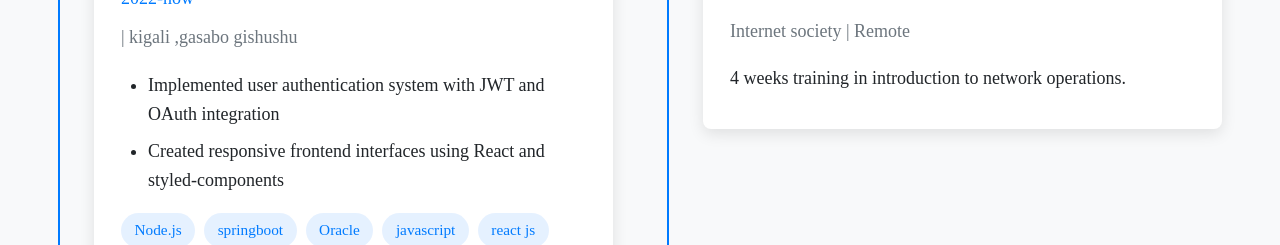
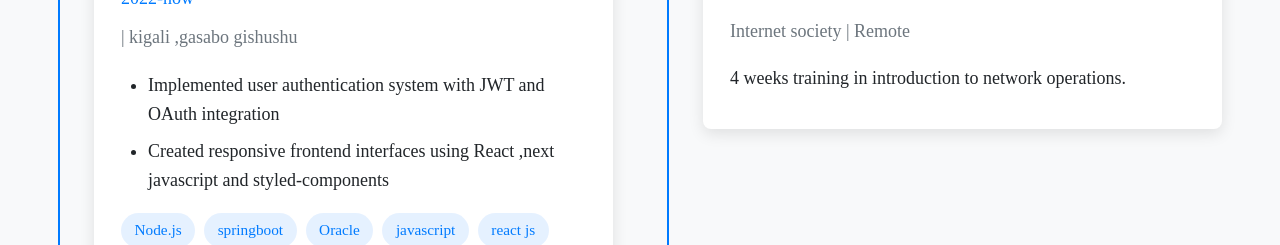
Before and after one commit to Alaindeve1/portfolio-website, a React (Create React App) app: page /experience in a window 1280 px wide. Shown: the part 960-1205 px from the top of the page. Built offline with nearby package versions, Linux system fonts and the light colour scheme.

Commit message:
updated information on work experience

```diff
--- a/src/pages/Experience.jsx
+++ b/src/pages/Experience.jsx
@@ -24,7 +24,7 @@ const Experience = () => {
       duration: "2022-now",
       description: [
         "Implemented user authentication system with JWT and OAuth integration",
-        "Created responsive frontend interfaces using React  and styled-components"
+        "Created responsive frontend interfaces using React ,next javascript and styled-components"
       ],
       technologies: ["Node.js", "springboot", "Oracle", "javascript", "react js", "html", "css","typescript","docker","git"]
     },
```
